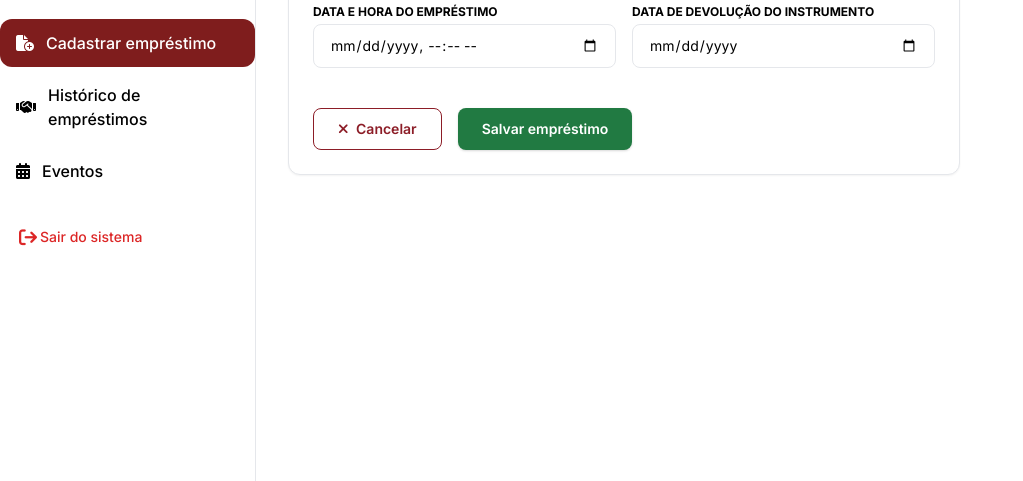
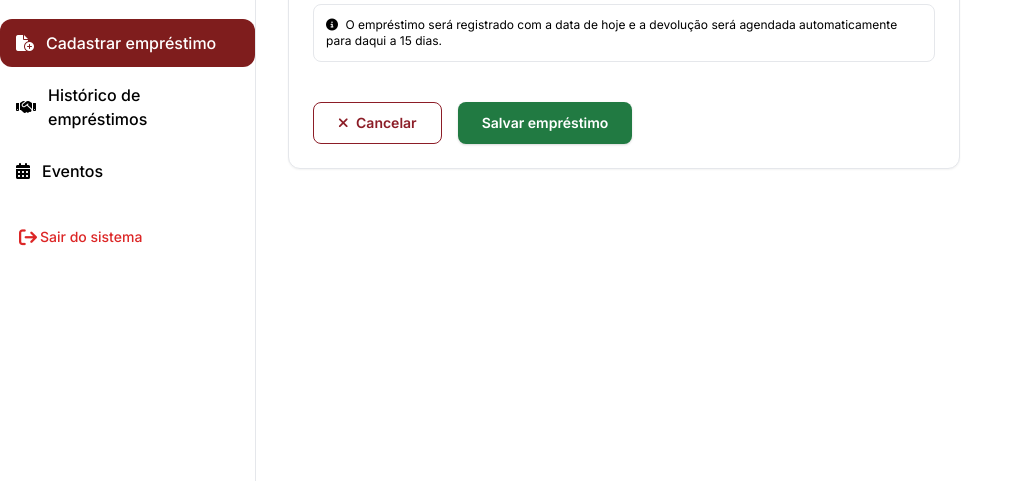
Before and after one commit to aniel-gif/Filarmonica, a Flask app: page /emprestimos/novo in a window 1280 px wide. Shown: the part 319-800 px from the top of the page, without its empty margins (0-1023 px from the left). Run offline with Flask 3, Linux system fonts and the light colour scheme; the visitor is signed in with stand-in values (Sample User, id 1); some libraries are stand-ins or nearby versions.

Commit message:
Correções finais no sistema da Filarmonica: validacoes, categorias e datas automaticas

```diff
--- a/app.py
+++ b/app.py
@@ -1,5 +1,5 @@
 import os
-from datetime import datetime, date
+from datetime import datetime, timedelta
 from functools import wraps
 from dotenv import load_dotenv
 from flask import Flask, render_template, request, redirect, url_for, flash, session
@@ -10,12 +10,11 @@ from werkzeug.security import generate_password_hash, check_password_hash
 from models import db, Aluno, Instrumento, Emprestimo, Evento, Usuario
 from forms import LoginForm, AlunoForm, InstrumentoForm, EmprestimoForm, EventoForm
 
-# 1. Carregar variáveis de ambiente
 load_dotenv()
 
 app = Flask(__name__)
 
-# 2. Configurações da Aplicação (Fallback para SQLite caso PostgreSQL não esteja configurado)
+# Configurações da Aplicação
 db_uri = os.getenv('DATABASE_URL', 'sqlite:///filarmonica.db')
 if db_uri.startswith('postgres://'):
     db_uri = db_uri.replace('postgres://', 'postgresql://', 1)
@@ -24,13 +23,8 @@ app.config['SQLALCHEMY_DATABASE_URI'] = db_uri
 app.config['SQLALCHEMY_TRACK_MODIFICATIONS'] = False
 app.config['SECRET_KEY'] = os.getenv('SECRET_KEY', 'filarmonica-secret-key-123456')
 
-# 3. Inicialização das Extensões
 db.init_app(app)
 csrf = CSRFProtect(app)
-
-# ==========================================
-# DECORADORES E AUXILIARES
-# ==========================================
 
 def login_required(f):
     @wraps(f)
@@ -40,10 +34,6 @@ def login_required(f):
             return redirect(url_for('login'))
         return f(*args, **kwargs)
     return decorated_function
-
-# ==========================================
-# ROTAS DA APLICAÇÃO
-# ==========================================
 
 @app.route('/')
 def index():
@@ -64,7 +54,8 @@ def login():
         flash('E-mail ou senha incorretos.', 'danger')
     return render_template('login.html', form=form)
 
-@app.route('/logout')
+@app.route('/logout', methods=['POST'])
+@login_required
 def logout():
     session.clear()
     flash('Você saiu do sistema.', 'info')
@@ -75,18 +66,28 @@ def logout():
 def dashboard():
     total_alunos = Aluno.query.count()
     total_instrumentos = Instrumento.query.count()
-    total_emprestimos = Emprestimo.query.filter_by(status='Em andamento').count()
+    instrumentos_disponiveis = Instrumento.query.filter_by(status='Disponível').count()
+    emprestimos_ativos = Emprestimo.query.filter_by(status='Em andamento').count()
+    proximos_eventos = Evento.query.count()
+
+    emprestimos_recentes = Emprestimo.query.order_by(Emprestimo.data_emprestimo.desc()).limit(5).all()
+    eventos_agendados = Evento.query.order_by(Evento.data.asc()).limit(5).all()
+
     return render_template('dashboard.html',
                            total_alunos=total_alunos,
                            total_instrumentos=total_instrumentos,
-                           total_emprestimos=total_emprestimos)
+                           instrumentos_disponiveis=instrumentos_disponiveis,
+                           emprestimos_ativos=emprestimos_ativos,
+                           proximos_eventos=proximos_eventos,
+                           emprestimos_recentes=emprestimos_recentes,
+                           eventos_agendados=eventos_agendados)
 
 @app.route('/alunos/novo', methods=['GET', 'POST'])
 @login_required
 def novo_aluno():
     form = AlunoForm()
     if form.validate_on_submit():
-        novo_aluno = Aluno(
+        aluno = Aluno(
             nome=form.nome.data,
             celular=form.celular.data,
             data_nascimento=form.data_nascimento.data,
@@ -94,7 +95,7 @@ def novo_aluno():
             numero=form.numero.data,
             bairro=form.bairro.data
         )
-        db.session.add(novo_aluno)
+        db.session.add(aluno)
         db.session.commit()
         flash('Aluno cadastrado com sucesso!', 'success')
         return redirect(url_for('listar_alunos'))
@@ -106,36 +107,41 @@ def listar_alunos():
     alunos = Aluno.query.all()
     return render_template('alunos_list.html', alunos=alunos)
 
+@app.route('/alunos/deletar/<int:id>', methods=['POST'])
+@login_required
+def aluno_deletar(id):
+    aluno = Aluno.query.get_or_404(id)
+    db.session.delete(aluno)
+    db.session.commit()
+    flash('Aluno excluído com sucesso!', 'success')
+    return redirect(url_for('listar_alunos'))
+
 @app.route('/instrumentos/novo', methods=['GET', 'POST'])
 @login_required
 def novo_instrumento():
     form = InstrumentoForm()
     if form.validate_on_submit():
-        novo_inst = Instrumento(
+        inst = Instrumento(
             nome=form.nome.data,
-            tipo=form.tipo.data,
-            numero_serie=form.numero_serie.data,
+            codigo=form.tombamento.data,
+            identificacao=form.identificacao.data,
+            modelo=form.modelo.data,
+            categoria=form.categoria.data,
             status=form.status.data
         )
-        db.session.add(novo_inst)
+        db.session.add(inst)
         db.session.commit()
         flash('Instrumento cadastrado com sucesso!', 'success')
         return redirect(url_for('listar_instrumentos'))
 
-    disponiveis = Instrumento.query.filter_by(status='Disponível').count()
-    emprestados = Instrumento.query.filter_by(status='Emprestado').count()
-    manutencao = Instrumento.query.filter_by(status='Manutenção').count()
-    total = Instrumento.query.count()
-
-    return render_template(
-        'instrumento_form.html',
-        form=form,
-        disponiveis=disponiveis,
-        emprestados=emprestados,
-        manutencao=manutencao,
-        total=total,
-        agora=datetime.now()
-    )
+    resumo = {
+        'disponiveis': Instrumento.query.filter_by(status='Disponível').count(),
+        'emprestados': Instrumento.query.filter_by(status='Emprestado').count(),
+        'manutencao': Instrumento.query.filter_by(status='Manutenção').count(),
+        'total': Instrumento.query.count(),
+        'agora': datetime.now()
+    }
+    return render_template('instrumento_form.html', form=form, **resumo)
 
 @app.route('/instrumentos')
 @login_required
@@ -143,29 +149,39 @@ def listar_instrumentos():
     instrumentos = Instrumento.query.all()
     return render_template('instrumentos_list.html', instrumentos=instrumentos)
 
+@app.route('/instrumentos/deletar/<int:id>', methods=['POST'])
+@login_required
+def instrumento_deletar(id):
+    instrumento = Instrumento.query.get_or_404(id)
+    db.session.delete(instrumento)
+    db.session.commit()
+    flash('Instrumento excluído com sucesso!', 'success')
+    return redirect(url_for('listar_instrumentos'))
+
 @app.route('/emprestimos/novo', methods=['GET', 'POST'])
 @login_required
 def novo_emprestimo():
     form = EmprestimoForm()
-
-    if hasattr(form, 'aluno_id'):
-        form.aluno_id.choices = [(a.id, a.nome) for a in Aluno.query.order_by('nome').all()]
-    if hasattr(form, 'instrumento_id'):
-        form.instrumento_id.choices = [(i.id, f"{i.nome} ({i.numero_serie or 'S/N'})") for i in Instrumento.query.filter_by(status='Disponível').all()]
+    form.aluno_id.choices = [(a.id, a.nome) for a in Aluno.query.order_by('nome').all()]
+    form.instrumento_id.choices = [(i.id, f"{i.nome} ({i.codigo or 'S/N'})")
+                                    for i in Instrumento.query.filter_by(status='Disponível').all()]
 
     if form.validate_on_submit():
-        emprestimo = Emprestimo(
+        agora = datetime.now()
+        data_devolucao = (agora + timedelta(days=15)).date()
+
+        emp = Emprestimo(
             aluno_id=form.aluno_id.data,
             instrumento_id=form.instrumento_id.data,
-            data_emprestimo=form.data_emprestimo.data,
-            data_devolucao_prevista=form.data_devolucao_prevista.data,
+            data_emprestimo=agora,
+            data_devolucao_prevista=data_devolucao,
             status='Em andamento'
         )
-        instrumento = Instrumento.query.get(form.instrumento_id.data)
-        if instrumento:
-            instrumento.status = 'Emprestado'
+        inst = Instrumento.query.get(form.instrumento_id.data)
+        if inst:
+            inst.status = 'Emprestado'
 
-        db.session.add(emprestimo)
+        db.session.add(emp)
         db.session.commit()
         flash('Empréstimo registrado com sucesso!', 'success')
         return redirect(url_for('listar_emprestimos'))
@@ -183,24 +199,52 @@ def listar_emprestimos():
 def novo_evento():
     form = EventoForm()
     if form.validate_on_submit():
-        pass
+        from datetime import datetime as dt
+        h = dt.strptime(form.horario.data, '%H:%M').time() if form.horario.data else None
+
+        evt = Evento(
+            nome=form.titulo.data,
+            data=form.data.data,
+            local=form.local.data,
+            horario=h,
+            descricao=form.memoria.data,
+            responsavel=form.responsavel.data,
+            status=form.status.data
+        )
+        db.session.add(evt)
+        db.session.commit()
+        flash('Evento cadastrado com sucesso!', 'success')
+        return redirect(url_for('listar_eventos'))
     return render_template('evento_form.html', form=form)
 
-# ==========================================
-# INICIALIZAÇÃO AUTOMÁTICA
-# ==========================================
+@app.route('/eventos')
+@login_required
+def listar_eventos():
+    eventos = Evento.query.all()
+    return render_template('eventos_list.html', eventos=eventos)
+
+@app.route('/emprestimos/deletar/<int:id>', methods=['POST'])
+@login_required
+def emprestimo_deletar(id):
+    emprestimo = Emprestimo.query.get_or_404(id)
+    inst = Instrumento.query.get(emprestimo.instrumento_id)
+    if inst:
+        inst.status = 'Disponível'
+    db.session.delete(emprestimo)
+    db.session.commit()
+    flash('Empréstimo excluído com sucesso!', 'success')
+    return redirect(url_for('listar_emprestimos'))
 
 if __name__ == '__main__':
     with app.app_context():
         db.create_all()
-
         if not Usuario.query.filter_by(email='admin@filarmonica.org').first():
-            admin_padrao = Usuario(
+            admin = Usuario(
                 nome='Administrador',
                 email='admin@filarmonica.org',
                 senha_hash=generate_password_hash('admin123')
             )
-            db.session.add(admin_padrao)
+            db.session.add(admin)
             db.session.commit()
             print("-> Usuário padrão criado: admin@filarmonica.org / admin123")
 
--- a/forms.py
+++ b/forms.py
@@ -1,43 +1,79 @@
 from flask_wtf import FlaskForm
 from wtforms import StringField, SubmitField, PasswordField, BooleanField, SelectField, DateField, DateTimeLocalField, TextAreaField
-from wtforms.validators import DataRequired, Email, Length, Regexp
+from wtforms.validators import DataRequired, Email, Length, Regexp, ValidationError
+from datetime import date
+
+
+def _validar_data_nascimento(form, field):
+    """Exige data de nascimento válida; a idade não é limitada."""
+    date_value = field.data
+    if not date_value:
+        return
+    hoje = date.today()
+    if date_value > hoje:
+        raise ValidationError('A data de nascimento não pode ser futura.')
+
 
 class LoginForm(FlaskForm):
     email = StringField('E-mail', validators=[DataRequired(), Email()])
     senha = PasswordField('Senha', validators=[DataRequired()])
     lembrar = BooleanField('Lembrar de mim')
 
+
 class AlunoForm(FlaskForm):
     nome = StringField('Nome completo do Aluno', validators=[DataRequired()])
-    celular = StringField('Telemóvel/WhatsApp')
-    data_nascimento = DateField('Data de Nascimento', format='%Y-%m-%d', validators=[DataRequired()])
+    celular = StringField('Telemóvel/WhatsApp', validators=[
+        Regexp(r'^\(\d{2}\) \d{4,5}-\d{4}$',
+               message='Use o formato (00) 00000-0000 com apenas números.')
+    ])
+    data_nascimento = DateField('Data de Nascimento', format='%Y-%m-%d',
+                                validators=[DataRequired(), _validar_data_nascimento])
     rua = StringField('Rua')
-    numero = StringField('Número')
+    numero = StringField('Número', validators=[
+        Regexp(r'^\d{0,3}$', message='Apenas números, no máximo 3 dígitos.')
+    ])
     bairro = StringField('Bairro')
-    submit = SubmitField('Salvar aluno')
+    submit = SubmitField(' Salvar aluno')
+
 
 class InstrumentoForm(FlaskForm):
     nome = StringField('Nome do Instrumento', validators=[DataRequired()])
-    tipo = StringField('Tipo / Categoria')
+    tombamento = StringField('Código do Instrumento')
+    identificacao = StringField('Identificação do instrumento')
+    modelo = StringField('Modelo')
+    categoria = SelectField('Categoria', choices=[
+        ('Sopro', 'Sopro'),
+        ('Corda', 'Corda'),
+        ('Percussão', 'Percussão'),
+        ('Eletrofones', 'Eletrofones'),
+        ('Teclas', 'Teclas')
+    ], validators=[DataRequired()])
     numero_serie = StringField('Número de Série')
     status = SelectField('Status', choices=[
         ('Disponível', 'Disponível'),
         ('Emprestado', 'Emprestado'),
         ('Manutenção', 'Manutenção')
     ], default='Disponível')
-    submit = SubmitField('Salvar instrumento')
+    submit = SubmitField(' Salvar instrumento')
+
 
 class EmprestimoForm(FlaskForm):
     aluno_id = SelectField('Aluno', coerce=int, validators=[DataRequired()])
     instrumento_id = SelectField('Instrumento', coerce=int, validators=[DataRequired()])
-    data_emprestimo = DateField('Data do Empréstimo', format='%Y-%m-%d', validators=[DataRequired()])
-    data_devolucao_prevista = DateField('Data de Devolução', format='%Y-%m-%d', validators=[DataRequired()])
-    submit = SubmitField('Salvar empréstimo')
+    submit = SubmitField(' Salvar empréstimo')
+
 
 class EventoForm(FlaskForm):
-    titulo = StringField('Evento ou atividade', validators=[DataRequired(), Length(max=150)])
+    titulo = StringField('Nome do Evento', validators=[DataRequired(), Length(max=150)])
     data = DateField('Data', validators=[DataRequired()], format='%Y-%m-%d')
     horario = StringField('Horário', validators=[DataRequired(), Length(max=10)])
     local = StringField('Local', validators=[DataRequired(), Length(max=150)])
-    descricao = TextAreaField('Descrição', validators=[DataRequired()])
-    responsavel = StringField('Responsável', default='Coordenação', validators=[DataRequired()])
+    responsavel = StringField('Responsável', default='Coordenação',
+                              validators=[DataRequired(), Length(max=150)])
+    memoria = TextAreaField('Descrição', validators=[DataRequired()])
+    status = SelectField('Status', choices=[
+        ('Agendado', 'Agendado'),
+        ('Concluído', 'Concluído'),
+        ('Cancelado', 'Cancelado')
+    ], default='Agendado')
+    submit = SubmitField(' Salvar evento')
--- a/requirements.txt
+++ b/requirements.txt
@@ -2,6 +2,7 @@ Flask==3.0.3
 Flask-SQLAlchemy==3.1.1
 Flask-Migrate==4.0.7
 Flask-WTF==1.2.1
+Flask-Login==0.6.3
 WTForms==3.1.2
 psycopg2-binary>=2.9.9
 python-dotenv==1.0.1
--- a/static/css/style.css
+++ b/static/css/style.css
@@ -42,3 +45,32 @@
   .nav-link.active i {
     color: #ffffff !important;
   }
+
+  /* Campos de data (calendário nativo) */
+  input[type="date"] {
+    position: relative;
+    color: #1e293b;
+    background-color: #ffffff;
+    border: 1px solid #cbd5e1;
+    border-radius: 0.5rem;
+    padding: 0.625rem 1rem;
+    cursor: pointer;
+    transition: all 0.2s ease;
+  }
+
+  input[type="date"]:focus {
+    border-color: #8C1D27;
+    box-shadow: 0 0 0 3px rgba(140, 29, 39, 0.1);
+    outline: none;
+  }
+
+  /* Ícone do calendário */
+  input[type="date"]::-webkit-calendar-picker-indicator {
+    cursor: pointer;
+    filter: invert(0.5) sepia(1) saturate(5) hue-rotate(330deg);
+    transition: transform 0.2s ease;
+  }
+
+  input[type="date"]::-webkit-calendar-picker-indicator:hover {
+    transform: scale(1.2);
+  }
--- a/templates/alunos_list.html
+++ b/templates/alunos_list.html
@@ -4,7 +4,7 @@
 <div class="space-y-6">
   <div class="flex justify-between items-center">
     <h2 class="text-2xl font-bold text-slate-800">Alunos Cadastrados</h2>
-    <a href="{{ url_for('aluno_novo') }}" class="px-4 py-2 bg-brand-green text-white rounded-lg font-semibold text-sm hover:bg-green-700 transition">
+    <a href="{{ url_for('novo_aluno') }}" class="px-4 py-2 bg-brand-green text-white rounded-lg font-semibold text-sm hover:bg-green-700 transition">
       + Novo Aluno
     </a>
   </div>
--- a/templates/dashboard.html
+++ b/templates/dashboard.html
@@ -144,7 +144,7 @@
             {% for evt in eventos_agendados %}
             <tr class="hover:bg-slate-50">
               <td class="p-3 font-semibold text-slate-800">{{ evt.titulo }}</td>
-              <td class="p-3 text-slate-600">{{ evt.data.strftime('%d/%m/%Y') }}</td>
+              <td class="p-3 text-slate-600">{{ evt.data.strftime('%d/%m') }}</td>
               <td class="p-3 text-slate-500">{{ evt.horario }}</td>
               <td class="p-3 text-slate-500">{{ evt.local }}</td>
               <td class="p-3 text-slate-600">{{ evt.responsavel }}</td>
--- a/templates/emprestimo_form.html
+++ b/templates/emprestimo_form.html
@@ -22,16 +22,11 @@
         {{ form.instrumento_id(class="w-full px-4 py-2.5 rounded-lg border border-slate-300 focus:ring-2 focus:ring-red-500 text-sm") }}
       </div>
 
-      <div class="grid grid-cols-1 md:grid-cols-2 gap-4">
-        <div>
-          <label class="block text-xs font-bold text-slate-700 uppercase mb-1">Data e hora do empréstimo</label>
-          {{ form.data_emprestimo(class="w-full px-4 py-2.5 rounded-lg border border-slate-300 focus:ring-2 focus:ring-red-500 text-sm", type="datetime-local") }}
-        </div>
-
-        <div>
-          <label class="block text-xs font-bold text-slate-700 uppercase mb-1">Data de devolução do instrumento</label>
-          {{ form.data_devolucao_prevista(class="w-full px-4 py-2.5 rounded-lg border border-slate-300 focus:ring-2 focus:ring-red-500 text-sm", type="date") }}
-        </div>
+      <div class="space-y-4">
+        <p class="text-xs text-slate-500 bg-amber-50 p-3 rounded-lg border border-amber-200">
+          <i class="fa-solid fa-circle-info mr-1 text-amber-600"></i>
+          O empréstimo será registrado com a data de hoje e a devolução será agendada automaticamente para daqui a 15 dias.
+        </p>
       </div>
 
       <div class="flex justify-start space-x-4 pt-6">
--- a/templates/emprestimos_list.html
+++ b/templates/emprestimos_list.html
@@ -34,7 +34,10 @@
                             <span class="px-2 py-1 rounded-full text-[10px] font-bold bg-amber-100 text-amber-700">Em andamento</span>
                         </td>
                         <td class="p-3 text-right">
-                            <!-- Ações -->
+                            <form action="{{ url_for('emprestimo_deletar', id=emp.id) }}" method="POST" class="inline">
+                                <input type="hidden" name="csrf_token" value="{{ csrf_token() }}">
+                                <button type="submit" class="text-red-600 hover:text-red-800 font-semibold" onclick="return confirm('Deseja excluir este empréstimo?')">Excluir</button>
+                            </form>
                         </td>
                     </tr>
                     {% else %}
--- a/templates/evento_form.html
+++ b/templates/evento_form.html
@@ -37,7 +37,7 @@
 
       <div>
         <label class="block text-xs font-bold text-slate-700 uppercase mb-1">Descrição *</label>
-        {{ form.descricao(class="w-full px-4 py-2.5 rounded-lg border border-slate-300 focus:ring-2 focus:ring-red-500 text-sm", rows="3", placeholder="Descrição detalhada do evento...") }}
+        {{ form.memoria(class="w-full px-4 py-2.5 rounded-lg border border-slate-300 focus:ring-2 focus:ring-red-500 text-sm", rows="3", placeholder="Descrição detalhada do evento...") }}
       </div>
 
       <div class="flex justify-start space-x-4 pt-6">
--- a/templates/eventos_list.html
+++ b/templates/eventos_list.html
@@ -4,7 +4,7 @@
 <div class="space-y-6">
   <div class="flex justify-between items-center">
     <h2 class="text-2xl font-bold text-slate-800">Eventos Agendados</h2>
-    <a href="{{ url_for('evento_novo') }}" class="px-4 py-2 bg-brand-green text-white rounded-lg font-semibold text-sm hover:bg-green-700 transition">
+    <a href="{{ url_for('novo_evento') }}" class="px-4 py-2 bg-brand-green text-white rounded-lg font-semibold text-sm hover:bg-green-700 transition">
       + Cadastrar Evento
     </a>
   </div>
@@ -26,7 +26,7 @@
           {% for evt in eventos %}
           <tr class="hover:bg-slate-50">
             <td class="p-3 font-semibold text-slate-800">{{ evt.titulo }}</td>
-            <td class="p-3 text-slate-600">{{ evt.data.strftime('%d/%m/%Y') }}</td>
+            <td class="p-3 text-slate-600">{{ evt.data.strftime('%d/%m') }}</td>
             <td class="p-3 text-slate-500">{{ evt.horario }}</td>
             <td class="p-3 text-slate-500">{{ evt.local }}</td>
             <td class="p-3 text-slate-600">{{ evt.responsavel }}</td>
--- a/templates/instrumentos_list.html
+++ b/templates/instrumentos_list.html
@@ -4,7 +4,7 @@
 <div class="space-y-6">
   <div class="flex justify-between items-center">
     <h2 class="text-2xl font-bold text-slate-800">Acervo de Instrumentos</h2>
-    <a href="{{ url_for('instrumento_novo') }}" class="px-4 py-2 bg-brand-green text-white rounded-lg font-semibold text-sm hover:bg-green-700 transition">
+    <a href="{{ url_for('novo_instrumento') }}" class="px-4 py-2 bg-brand-green text-white rounded-lg font-semibold text-sm hover:bg-green-700 transition">
       + Novo Instrumento
     </a>
   </div>
```
Also changed, not shown: other parts of static/css/style.css (+18 -15 lines), models.py (+14 -4 lines), templates/aluno_form.html (+21 -3 lines).
